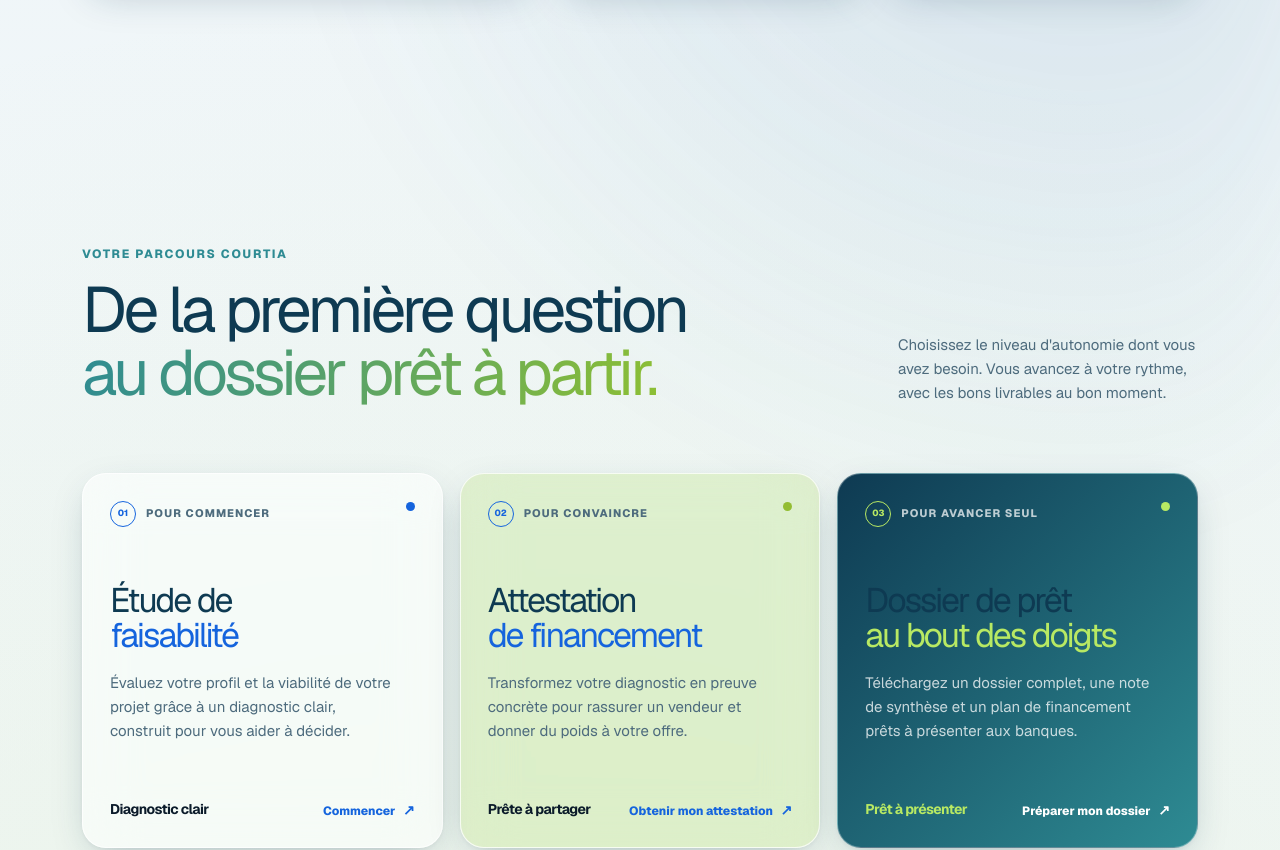
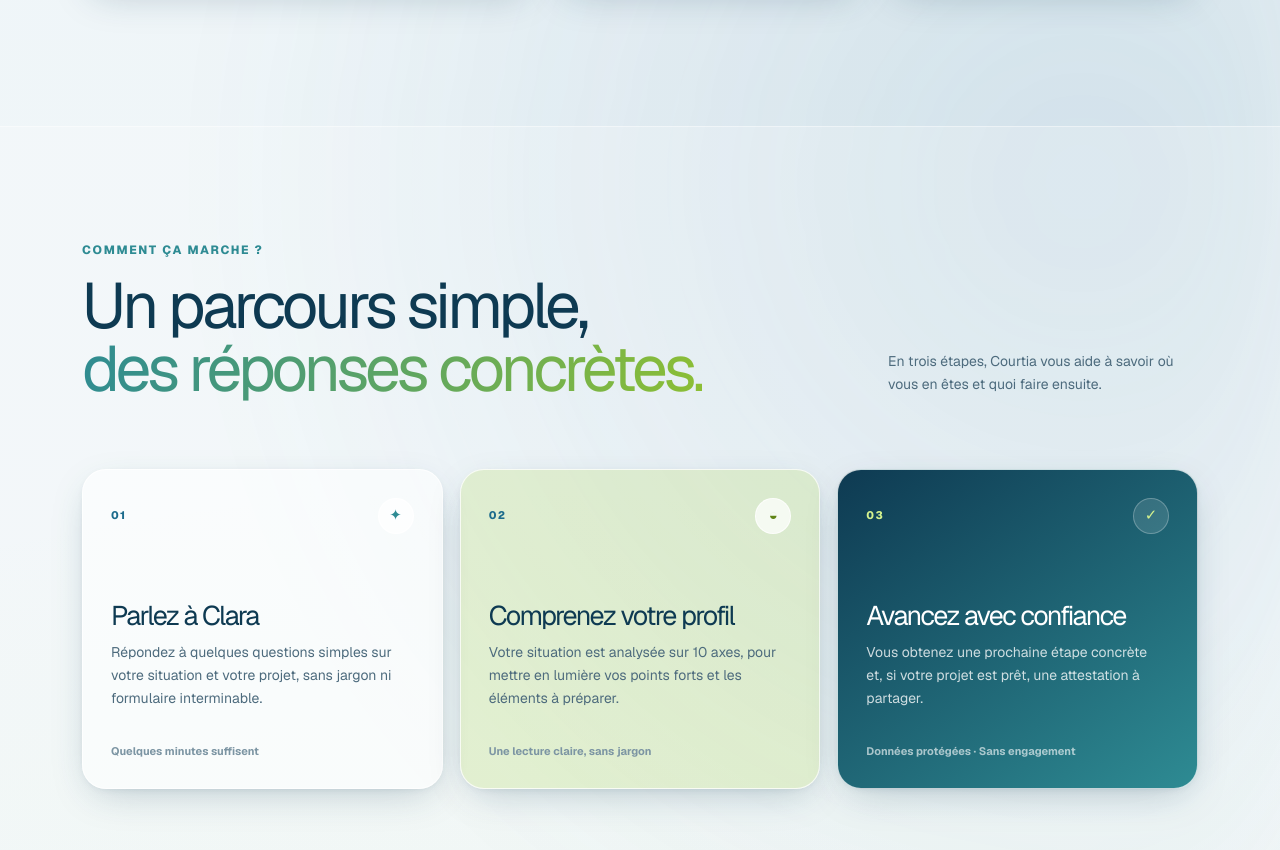
Before and after one commit to Courtia/courtia-site, a Next.js app: page / in a window 1280 px wide. Shown: the part 4740-5590 px from the top of the page. Built offline with nearby package versions, Linux system fonts and the light colour scheme.

Commit message:
Ajouter une section Comment ca marche

```diff
--- a/app/globals.css
+++ b/app/globals.css
@@ -675,3 +675,90 @@ h1 { font-size:clamp(51px,6vw,78px); line-height:.98; margin:22px 0 25px; }.hero
   .site-shell .mobile-menu-footer { color:var(--ref-text-faint); font-size:11px; margin-top:auto; padding:0 14px; }
   .site-shell .nav-pro { font-size:10px; }
 }
+
+/* Three-step reassurance section for the landing page. */
+.site-shell .how-it-works-section {
+  background:rgba(255,255,255,.2);
+  border-bottom:1px solid rgba(255,255,255,.42);
+  border-top:1px solid rgba(255,255,255,.42);
+  overflow:hidden;
+  padding:115px 0 120px;
+}
+.site-shell .how-heading {
+  align-items:end;
+  display:flex;
+  gap:48px;
+  justify-content:space-between;
+}
+.site-shell .how-heading h2 {
+  color:var(--ref-brand-deep);
+  font-size:clamp(42px,5vw,67px);
+  line-height:.98;
+  margin:17px 0 0;
+}
+.site-shell .how-heading h2 em {
+  background:linear-gradient(105deg,var(--ref-teal),var(--ref-accent));
+  background-clip:text;
+  -webkit-background-clip:text;
+  color:transparent;
+  font-style:normal;
+}
+.site-shell .how-heading > p {
+  color:var(--ref-text-soft);
+  font-size:14px;
+  line-height:1.65;
+  margin:0 0 5px;
+  max-width:310px;
+}
+.site-shell .how-grid {
+  display:grid;
+  gap:17px;
+  grid-template-columns:repeat(3,1fr);
+  margin-top:68px;
+}
+.site-shell .how-card {
+  background:var(--ref-glass);
+  border:1px solid var(--ref-border);
+  border-radius:24px;
+  box-shadow:var(--ref-shadow);
+  display:flex;
+  flex-direction:column;
+  min-height:320px;
+  overflow:hidden;
+  padding:28px;
+  position:relative;
+  transition:transform .35s,box-shadow .35s;
+}
+.site-shell .how-card:hover {
+  box-shadow:0 28px 55px rgba(28,63,83,.15);
+  transform:translateY(-7px);
+}
+.site-shell .how-card-top { align-items:center; display:flex; justify-content:space-between; }
+.site-shell .how-number { color:var(--ref-brand); font-size:11px; font-weight:800; letter-spacing:.12em; }
+.site-shell .how-icon { align-items:center; background:rgba(255,255,255,.72); border:1px solid var(--ref-border); border-radius:50%; color:var(--ref-teal); display:flex; font-size:15px; height:36px; justify-content:center; width:36px; }
+.site-shell .how-card h3 { color:var(--ref-brand-deep); font-size:27px; line-height:1; margin:68px 0 12px; }
+.site-shell .how-card p { color:var(--ref-text-soft); font-size:14px; line-height:1.65; margin:0; max-width:300px; }
+.site-shell .how-card-note { color:var(--ref-text-faint); font-size:11px; font-weight:700; margin-top:auto; padding-top:28px; }
+.site-shell .how-card-highlight { background:rgba(178,217,90,.24); }
+.site-shell .how-card-highlight .how-icon { color:var(--ref-accent-ink); }
+.site-shell .how-card-final { background:linear-gradient(145deg,var(--ref-brand-deep),var(--ref-teal)); color:white; }
+.site-shell .how-card-final .how-number,
+.site-shell .how-card-final .how-icon { color:#d5f28e; }
+.site-shell .how-card-final .how-icon { background:rgba(255,255,255,.12); border-color:rgba(255,255,255,.26); }
+.site-shell .how-card-final h3 { color:white; }
+.site-shell .how-card-final p { color:rgba(255,255,255,.78); }
+.site-shell .how-card-final .how-card-note { color:rgba(255,255,255,.62); }
+
+@media (max-width:980px) {
+  .site-shell .how-grid { grid-template-columns:1fr 1fr; }
+  .site-shell .how-card-final { grid-column:1 / -1; }
+}
+@media (max-width:680px) {
+  .site-shell .how-it-works-section { padding:85px 0; }
+  .site-shell .how-heading { align-items:flex-start; flex-direction:column; gap:24px; }
+  .site-shell .how-heading > p { font-size:15px; }
+  .site-shell .how-grid { grid-template-columns:1fr; margin-top:45px; }
+  .site-shell .how-card-final { grid-column:auto; }
+  .site-shell .how-card { min-height:290px; }
+  .site-shell .how-card h3 { font-size:29px; margin-top:55px; }
+}
--- a/app/page.tsx
+++ b/app/page.tsx
@@ -167,7 +167,7 @@ export default function Home() {
 
       <section className="story-section section-wrap" data-reveal>
         <div className="eyebrow eyebrow-light">Le point de départ</div>
-        <div className="story-layout"><div><h2>Vous voyez votre projet.<br /><em>La banque voit votre dossier.</em></h2></div><div className="story-copy"><p>Vous connaissez votre projet, parfois votre capacité d&apos;emprunt, mais rarement la façon dont votre dossier sera réellement analysé.</p><p>Courtia vous aide à voir les deux — pour arriver mieux préparé, au moment où chaque décision compte.</p><button className="text-link dark-link" onClick={() => scrollToId("fonctionnalites")}>Voir comment ça marche <span>↗</span></button></div></div>
+        <div className="story-layout"><div><h2>Vous voyez votre projet.<br /><em>La banque voit votre dossier.</em></h2></div><div className="story-copy"><p>Vous connaissez votre projet, parfois votre capacité d&apos;emprunt, mais rarement la façon dont votre dossier sera réellement analysé.</p><p>Courtia vous aide à voir les deux — pour arriver mieux préparé, au moment où chaque décision compte.</p><button className="text-link dark-link" onClick={() => scrollToId("comment-ca-marche")}>Voir comment ça marche <span>↗</span></button></div></div>
         <div className="story-stats"><div><strong>10</strong><span>axes pour comprendre<br />votre profil</span></div><div><strong>&lt; 5 min</strong><span>pour obtenir<br />votre diagnostic</span></div><div><strong>30 j</strong><span>de validité pour<br />votre attestation</span></div></div>
       </section>
 
@@ -200,6 +200,16 @@ export default function Home() {
         </div>
       </section>
 
+      <section className="how-it-works-section" id="comment-ca-marche" aria-labelledby="comment-ca-marche-title">
+        <div className="section-wrap"><div className="how-heading" data-reveal><div><span className="eyebrow eyebrow-light">Comment ça marche ?</span><h2 id="comment-ca-marche-title">Un parcours simple,<br /><em>des réponses concrètes.</em></h2></div><p>En trois étapes, Courtia vous aide à savoir où vous en êtes et quoi faire ensuite.</p></div>
+          <div className="how-grid">
+            <article className="how-card" data-reveal><div className="how-card-top"><span className="how-number">01</span><span className="how-icon">✦</span></div><h3>Parlez à Clara</h3><p>Répondez à quelques questions simples sur votre situation et votre projet, sans jargon ni formulaire interminable.</p><span className="how-card-note">Quelques minutes suffisent</span></article>
+            <article className="how-card how-card-highlight" data-reveal><div className="how-card-top"><span className="how-number">02</span><span className="how-icon">◒</span></div><h3>Comprenez votre profil</h3><p>Votre situation est analysée sur 10 axes, pour mettre en lumière vos points forts et les éléments à préparer.</p><span className="how-card-note">Une lecture claire, sans jargon</span></article>
+            <article className="how-card how-card-final" data-reveal><div className="how-card-top"><span className="how-number">03</span><span className="how-icon">✓</span></div><h3>Avancez avec confiance</h3><p>Vous obtenez une prochaine étape concrète et, si votre projet est prêt, une attestation à partager.</p><span className="how-card-note">Données protégées · Sans engagement</span></article>
+          </div>
+        </div>
+      </section>
+
       <section className="offers-section" id="offres">
         <div className="section-wrap"><div className="offers-heading" data-reveal><div><span className="eyebrow eyebrow-light">Votre parcours Courtia</span><h2>De la première question<br /><em>au dossier prêt à partir.</em></h2></div><p>Choisissez le niveau d&apos;autonomie dont vous avez besoin. Vous avancez à votre rythme, avec les bons livrables au bon moment.</p></div>
           <div className="offer-grid">
```
